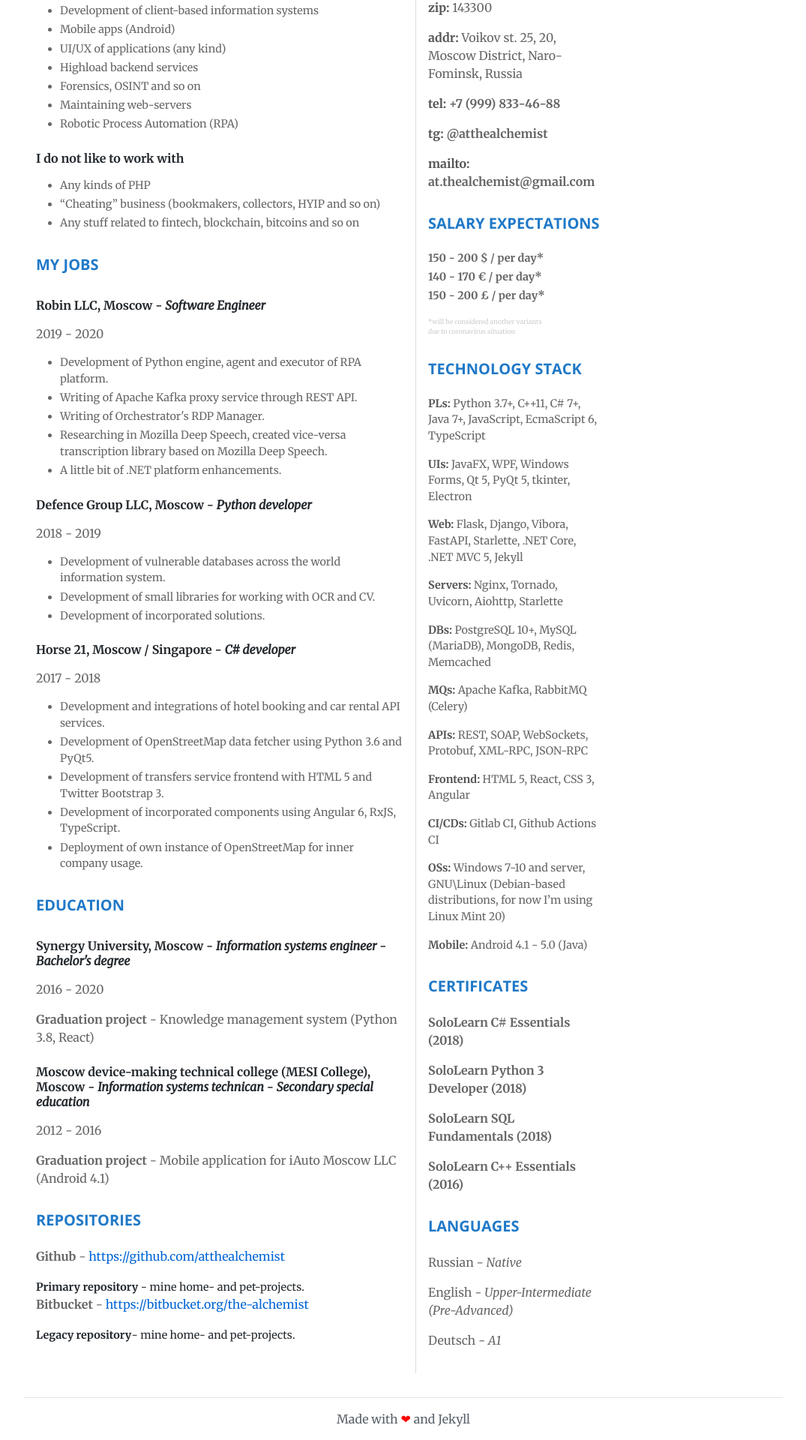
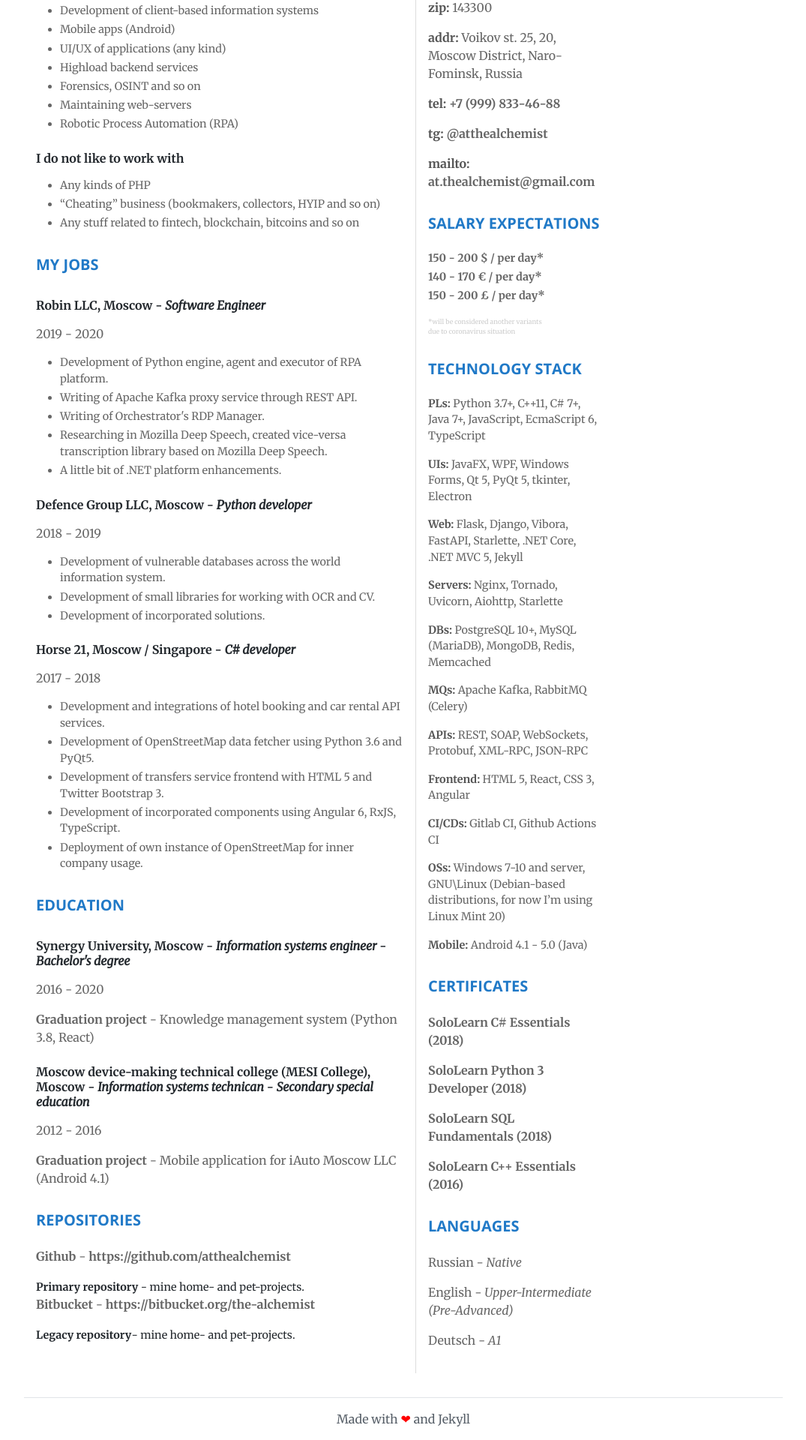
Before and after one commit to atthealchemist/atthealchemist.github.io, a Jekyll site: the page built from index.markdown, in a window 1280 px wide. Shown: the part 1061-2981 px from the top of the page at 75% size, without its empty margins (102-1177 px from the left). Built offline with Jekyll 4.4.1, drawn with Linux system fonts in a browser that asks for light colours.

Commit message:
Fixed link colors

```diff
--- a/assets/base.css
+++ b/assets/base.css
@@ -122,13 +122,15 @@ aside img {
     color: #555;
 }
 
-.contacts a {
+.contacts a,
+.repository a {
     color: #666;
     font-weight: bolder;
     text-decoration: none;
 }
 
-.contacts a:hover {
+.contacts a:hover,
+.repository a:hover {
     opacity: .9;
 }
 
```
